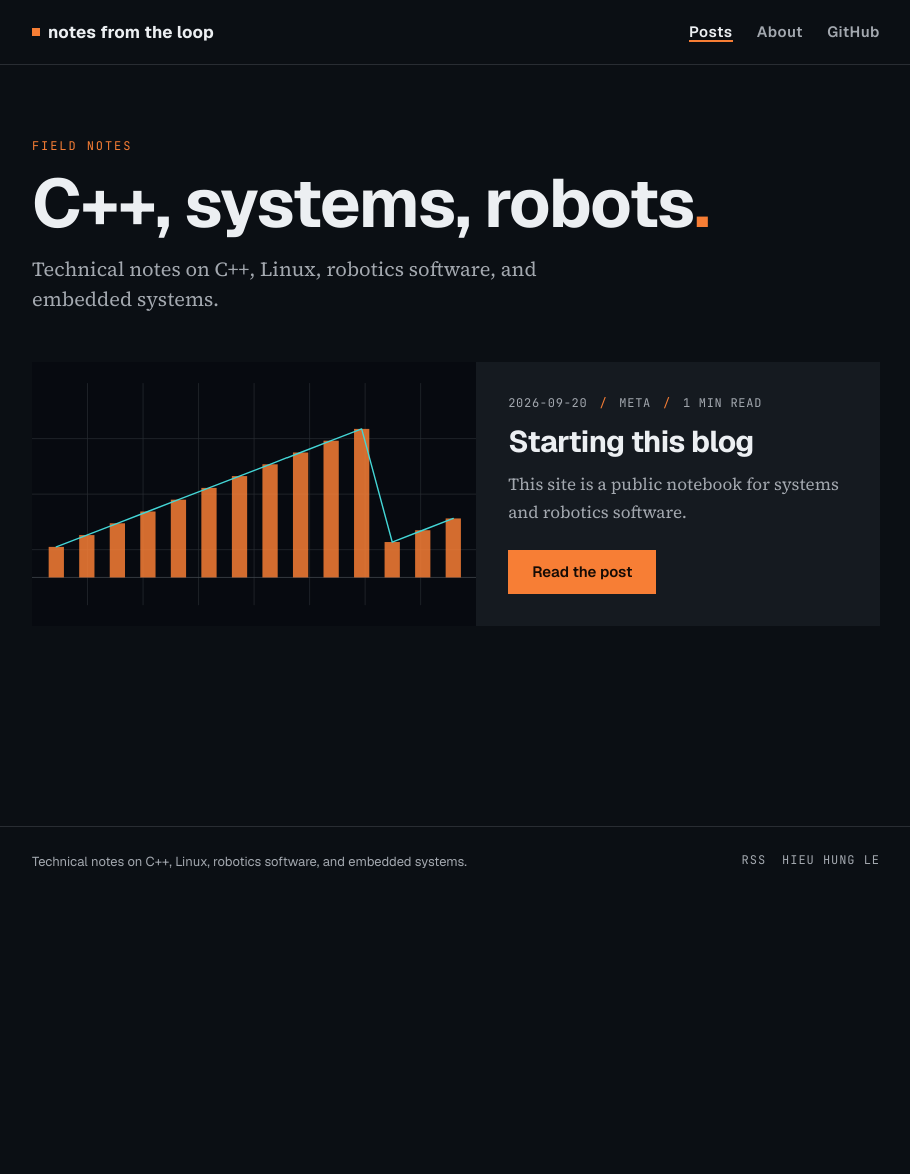
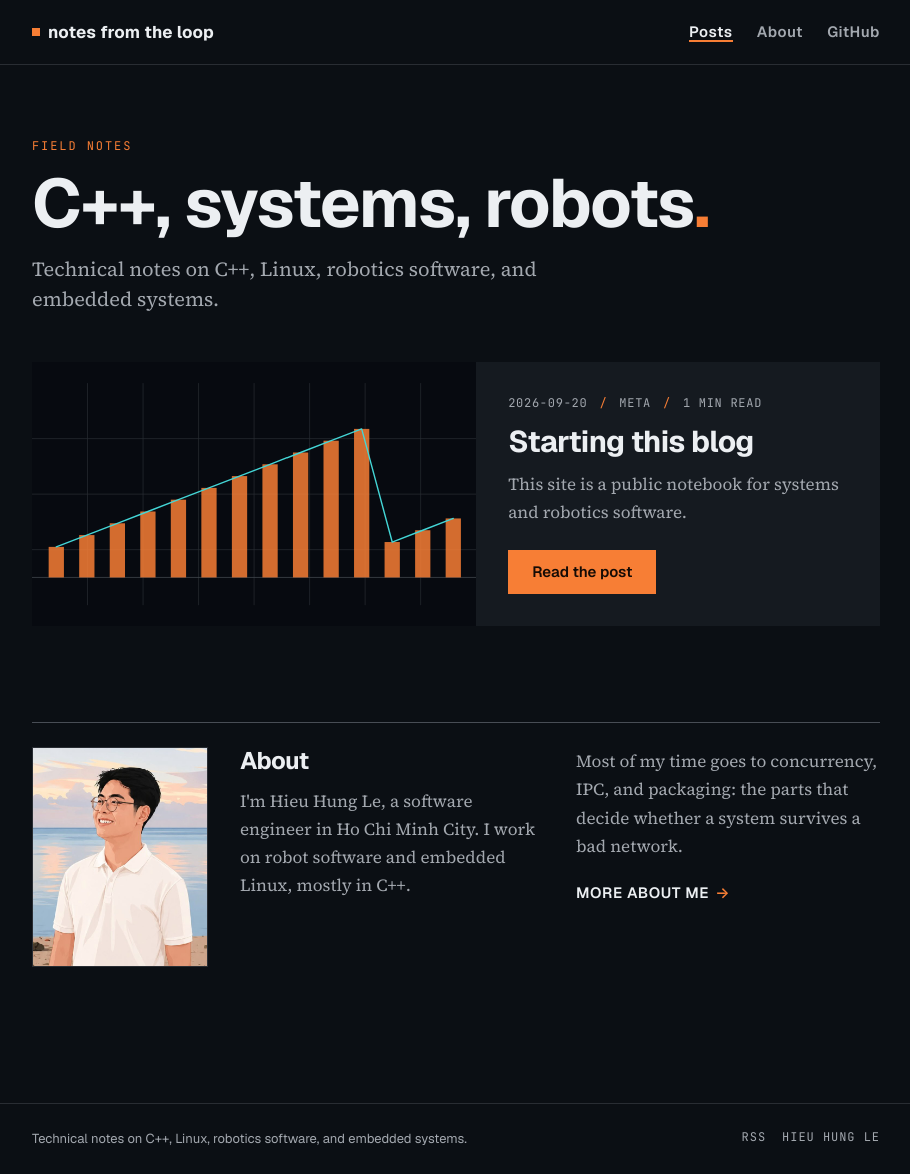
Before and after one commit to lehunghieu1503/lehunghieu1503.github.io, a Jekyll site: the page built from index.md, in a window 1280 px wide and 1174 px high. Shown: the whole window, without its empty margins (184-1094 px from the left). Built offline with Jekyll 4.4.1, drawn with Linux system fonts in a browser that asks for light colours.

Commit message:
Add a personal introduction with a portrait
Add a general intro to the home page and the About page, plus a bio
header that pairs the portrait with the page title and lead.

Move the About lead into front matter so the layout can render it
separately, and add cropped portrait assets sized for each slot.

```diff
--- a/_layouts/home.html
+++ b/_layouts/home.html
@@ -62,3 +62,19 @@ layout: default
 {% else %}
 <p class="empty">No posts yet.</p>
 {% endif %}
+
+<section class="about" aria-labelledby="about-title">
+  <div class="about__grid">
+    <div class="about__portrait">
+      <img src="{{ '/assets/img/portrait-crop.jpg' | relative_url }}" alt="Portrait of Hieu Hung Le" width="640" height="800" loading="lazy" decoding="async">
+    </div>
+    <div>
+      <h2 class="about__title" id="about-title">About</h2>
+      <p class="about__text">I'm Hieu Hung Le, a software engineer in Ho Chi Minh City. I work on robot software and embedded Linux, mostly in C++.</p>
+    </div>
+    <div>
+      <p class="about__text">Most of my time goes to concurrency, IPC, and packaging: the parts that decide whether a system survives a bad network.</p>
+      <a class="about__link" href="{{ '/about/' | relative_url }}">More about me</a>
+    </div>
+  </div>
+</section>
--- a/assets/style.css
+++ b/assets/style.css
@@ -426,6 +426,97 @@ main.wrap { padding-block: clamp(2.5rem, 6vw, 4.5rem); }
   overflow: hidden;
 }
 
+.about { margin-top: var(--sp-24); }
+
+.about__grid {
+  display: grid;
+  grid-template-columns: 11rem minmax(0, 1fr) minmax(0, 1fr);
+  gap: var(--sp-6) var(--sp-8);
+  align-items: start;
+  padding-top: var(--sp-6);
+  border-top: 1px solid var(--line-strong);
+}
+
+.about__portrait {
+  aspect-ratio: 4 / 5;
+  overflow: hidden;
+  background: var(--cover-bg);
+  border: 1px solid var(--line);
+}
+
+.about__portrait img,
+.bio__media img {
+  display: block;
+  width: 100%;
+  height: 100%;
+  object-fit: cover;
+}
+
+.about__title {
+  margin: 0 0 var(--sp-3);
+  font-family: var(--font-sans);
+  font-weight: 700;
+  font-size: var(--fs-xl);
+  line-height: 1.15;
+  letter-spacing: -0.02em;
+}
+
+.about__text {
+  margin: 0 0 var(--sp-3);
+  max-width: 46ch;
+  color: var(--ink-muted);
+  font-family: var(--font-serif);
+  text-wrap: pretty;
+}
+
+.about__link {
+  display: inline-flex;
+  align-items: center;
+  min-height: 44px;
+  font-family: var(--font-sans);
+  font-weight: 600;
+  font-size: var(--fs-sm);
+  letter-spacing: 0.04em;
+  text-transform: uppercase;
+  color: var(--ink);
+  text-decoration: none;
+  transition: color var(--dur-base) var(--ease-out-quart);
+}
+
+.about__link::after {
+  content: "\2192";
+  margin-left: 0.6ch;
+  color: var(--accent);
+}
+
+.about__link:hover { color: var(--accent); }
+.about__link:active { transform: translateY(1px); }
+
+.bio {
+  display: grid;
+  grid-template-columns: 14rem minmax(0, 1fr);
+  gap: var(--sp-8);
+  align-items: end;
+  margin-bottom: var(--sp-8);
+}
+
+.bio__media {
+  aspect-ratio: 4 / 5;
+  overflow: hidden;
+  background: var(--cover-bg);
+  border: 1px solid var(--line);
+}
+
+.bio__lead {
+  margin: var(--sp-4) 0 0;
+  max-width: 46ch;
+  color: var(--ink-muted);
+  font-family: var(--font-serif);
+  font-size: var(--fs-lg);
+  line-height: 1.5;
+  text-wrap: pretty;
+}
+
 .empty {
   padding: var(--sp-12) 0;
   border-top: 1px solid var(--line-strong);
@@ -742,6 +833,12 @@ pre code {
   }
 
   .feed__cover { aspect-ratio: 21 / 9; }
+
+  .about__grid { grid-template-columns: minmax(0, 1fr); }
+  .about__portrait { aspect-ratio: 4 / 5; max-width: 8rem; }
+
+  .bio { grid-template-columns: minmax(0, 1fr); gap: var(--sp-6); }
+  .bio__media { aspect-ratio: 4 / 5; max-width: 12rem; }
 }
 
 @media (prefers-reduced-motion: reduce) {
```
Also changed, not shown: _layouts/page.html (+10 -2 lines), about.md (+9 -2 lines), assets/img/portrait-crop.jpg (added), assets/img/portrait.jpg (added).
